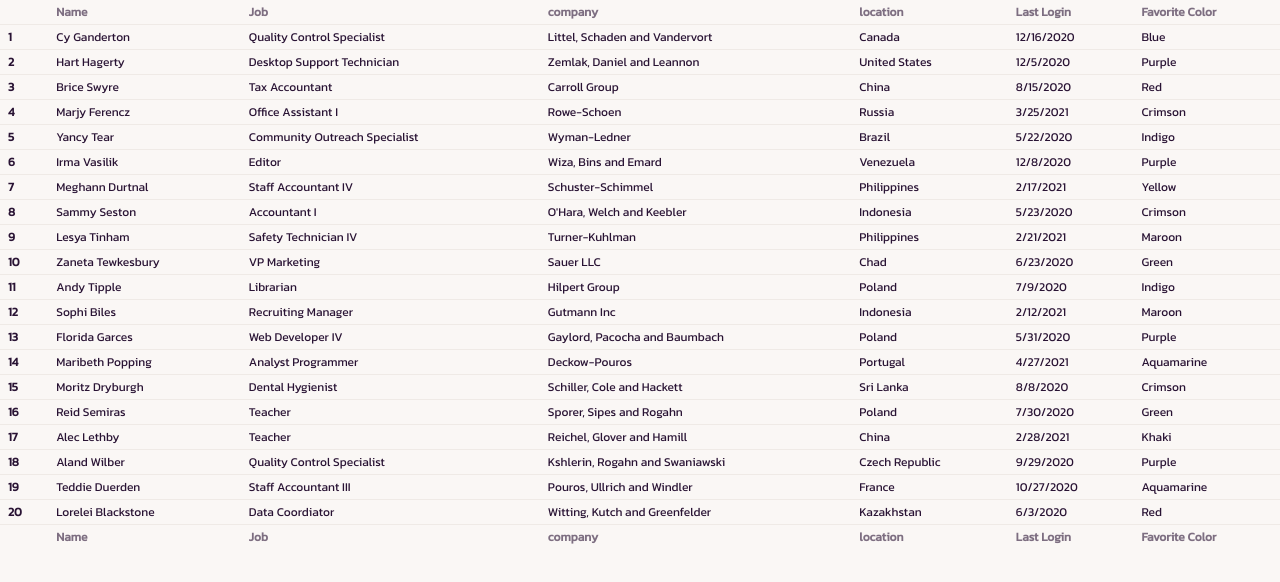
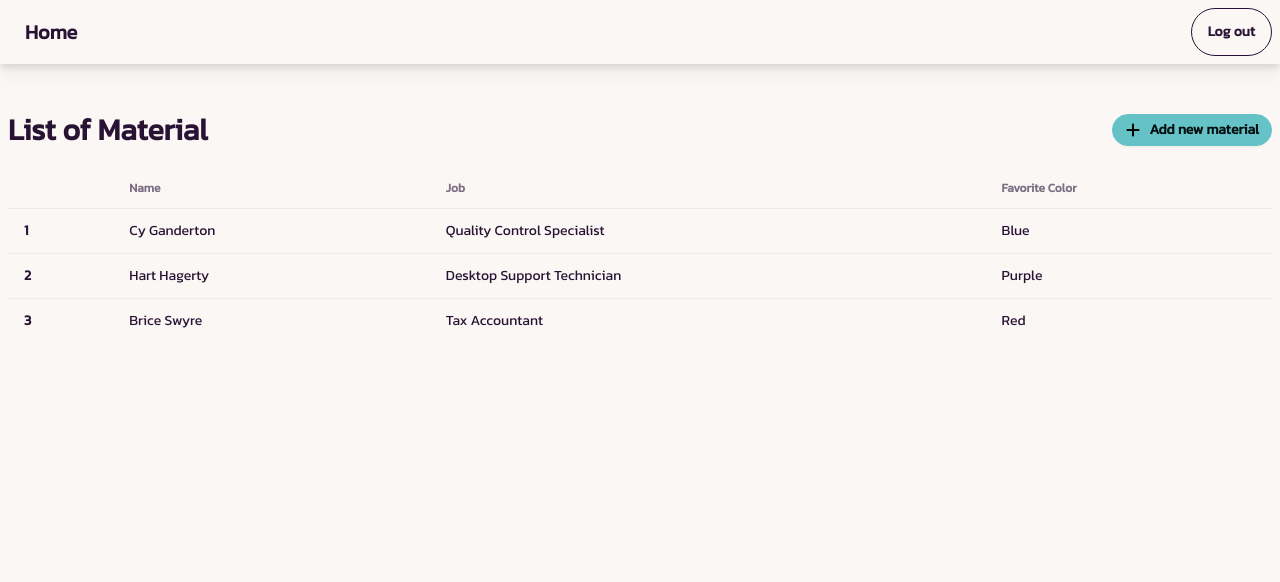
Before and after one commit to saharat-kosum/stock-checker, a Next.js app: page /admin in a window 1280 px wide. Shown: the top 582 px of the page. Built offline with nearby package versions, Linux system fonts and the light colour scheme.

Commit message:
add navbar in admin

```diff
--- /dev/null
+++ b/app/admin/layout.tsx
@@ -0,0 +1,14 @@
+import Navbar from "@/components/Navbar";
+
+export default function AdminLayout({
+  children,
+}: {
+  children: React.ReactNode;
+}) {
+  return (
+    <>
+      <Navbar />
+      <main>{children}</main>
+    </>
+  );
+}
--- a/app/admin/page.tsx
+++ b/app/admin/page.tsx
@@ -1,214 +1,52 @@
+import Plus from "@/components/icon/Plus";
 import React from "react";
 
 function Admin() {
   return (
-    <div className="overflow-x-auto">
-      <table className="table table-xs">
+    <div className="container mx-auto mt-10 p-2">
+      <div className="flex justify-between items-center">
+        <h1 className="text-3xl font-bold">List of Material</h1>
+        <button className="btn btn-primary btn-sm">
+          <Plus />
+          Add new material
+        </button>
+      </div>
+      <div className="overflow-x-auto mt-5">
+        <table className="table">
+          {/* head */}
           <thead>
             <tr>
               <th></th>
               <th>Name</th>
               <th>Job</th>
-            <th>company</th>
-            <th>location</th>
-            <th>Last Login</th>
               <th>Favorite Color</th>
             </tr>
           </thead>
           <tbody>
+            {/* row 1 */}
             <tr>
               <th>1</th>
               <td>Cy Ganderton</td>
               <td>Quality Control Specialist</td>
-            <td>Littel, Schaden and Vandervort</td>
-            <td>Canada</td>
-            <td>12/16/2020</td>
               <td>Blue</td>
             </tr>
+            {/* row 2 */}
             <tr>
               <th>2</th>
               <td>Hart Hagerty</td>
               <td>Desktop Support Technician</td>
-            <td>Zemlak, Daniel and Leannon</td>
-            <td>United States</td>
-            <td>12/5/2020</td>
               <td>Purple</td>
             </tr>
+            {/* row 3 */}
             <tr>
               <th>3</th>
               <td>Brice Swyre</td>
               <td>Tax Accountant</td>
-            <td>Carroll Group</td>
-            <td>China</td>
-            <td>8/15/2020</td>
-            <td>Red</td>
-          </tr>
-          <tr>
-            <th>4</th>
-            <td>Marjy Ferencz</td>
-            <td>Office Assistant I</td>
-            <td>Rowe-Schoen</td>
-            <td>Russia</td>
-            <td>3/25/2021</td>
-            <td>Crimson</td>
-          </tr>
-          <tr>
-            <th>5</th>
-            <td>Yancy Tear</td>
-            <td>Community Outreach Specialist</td>
-            <td>Wyman-Ledner</td>
-            <td>Brazil</td>
-            <td>5/22/2020</td>
-            <td>Indigo</td>
-          </tr>
-          <tr>
-            <th>6</th>
-            <td>Irma Vasilik</td>
-            <td>Editor</td>
-            <td>Wiza, Bins and Emard</td>
-            <td>Venezuela</td>
-            <td>12/8/2020</td>
-            <td>Purple</td>
-          </tr>
-          <tr>
-            <th>7</th>
-            <td>Meghann Durtnal</td>
-            <td>Staff Accountant IV</td>
-            <td>Schuster-Schimmel</td>
-            <td>Philippines</td>
-            <td>2/17/2021</td>
-            <td>Yellow</td>
-          </tr>
-          <tr>
-            <th>8</th>
-            <td>Sammy Seston</td>
-            <td>Accountant I</td>
-            <td>O'Hara, Welch and Keebler</td>
-            <td>Indonesia</td>
-            <td>5/23/2020</td>
-            <td>Crimson</td>
-          </tr>
-          <tr>
-            <th>9</th>
-            <td>Lesya Tinham</td>
-            <td>Safety Technician IV</td>
-            <td>Turner-Kuhlman</td>
-            <td>Philippines</td>
-            <td>2/21/2021</td>
-            <td>Maroon</td>
-          </tr>
-          <tr>
-            <th>10</th>
-            <td>Zaneta Tewkesbury</td>
-            <td>VP Marketing</td>
-            <td>Sauer LLC</td>
-            <td>Chad</td>
-            <td>6/23/2020</td>
-            <td>Green</td>
-          </tr>
-          <tr>
-            <th>11</th>
-            <td>Andy Tipple</td>
-            <td>Librarian</td>
-            <td>Hilpert Group</td>
-            <td>Poland</td>
-            <td>7/9/2020</td>
-            <td>Indigo</td>
-          </tr>
-          <tr>
-            <th>12</th>
-            <td>Sophi Biles</td>
-            <td>Recruiting Manager</td>
-            <td>Gutmann Inc</td>
-            <td>Indonesia</td>
-            <td>2/12/2021</td>
-            <td>Maroon</td>
-          </tr>
-          <tr>
-            <th>13</th>
-            <td>Florida Garces</td>
-            <td>Web Developer IV</td>
-            <td>Gaylord, Pacocha and Baumbach</td>
-            <td>Poland</td>
-            <td>5/31/2020</td>
-            <td>Purple</td>
-          </tr>
-          <tr>
-            <th>14</th>
-            <td>Maribeth Popping</td>
-            <td>Analyst Programmer</td>
-            <td>Deckow-Pouros</td>
-            <td>Portugal</td>
-            <td>4/27/2021</td>
-            <td>Aquamarine</td>
-          </tr>
-          <tr>
-            <th>15</th>
-            <td>Moritz Dryburgh</td>
-            <td>Dental Hygienist</td>
-            <td>Schiller, Cole and Hackett</td>
-            <td>Sri Lanka</td>
-            <td>8/8/2020</td>
-            <td>Crimson</td>
-          </tr>
-          <tr>
-            <th>16</th>
-            <td>Reid Semiras</td>
-            <td>Teacher</td>
-            <td>Sporer, Sipes and Rogahn</td>
-            <td>Poland</td>
-            <td>7/30/2020</td>
-            <td>Green</td>
-          </tr>
-          <tr>
-            <th>17</th>
-            <td>Alec Lethby</td>
-            <td>Teacher</td>
-            <td>Reichel, Glover and Hamill</td>
-            <td>China</td>
-            <td>2/28/2021</td>
-            <td>Khaki</td>
-          </tr>
-          <tr>
-            <th>18</th>
-            <td>Aland Wilber</td>
-            <td>Quality Control Specialist</td>
-            <td>Kshlerin, Rogahn and Swaniawski</td>
-            <td>Czech Republic</td>
-            <td>9/29/2020</td>
-            <td>Purple</td>
-          </tr>
-          <tr>
-            <th>19</th>
-            <td>Teddie Duerden</td>
-            <td>Staff Accountant III</td>
-            <td>Pouros, Ullrich and Windler</td>
-            <td>France</td>
-            <td>10/27/2020</td>
-            <td>Aquamarine</td>
-          </tr>
-          <tr>
-            <th>20</th>
-            <td>Lorelei Blackstone</td>
-            <td>Data Coordiator</td>
-            <td>Witting, Kutch and Greenfelder</td>
-            <td>Kazakhstan</td>
-            <td>6/3/2020</td>
               <td>Red</td>
             </tr>
           </tbody>
-        <tfoot>
-          <tr>
-            <th></th>
-            <th>Name</th>
-            <th>Job</th>
-            <th>company</th>
-            <th>location</th>
-            <th>Last Login</th>
-            <th>Favorite Color</th>
-          </tr>
-        </tfoot>
         </table>
+      </div>
     </div>
   );
 }
--- a/app/admin/login/page.tsx
+++ b/app/login/page.tsx
@@ -1,5 +1,5 @@
 "use client";
-import Spinner from "@/components/spinner";
+import Spinner from "@/components/Spinner";
 import { AppDispatch, useAppSelector } from "@/redux/Store";
 import { login } from "@/redux/authSlice";
 import { useRouter } from "next/navigation";
--- /dev/null
+++ b/components/Navbar.tsx
@@ -0,0 +1,19 @@
+import React from "react";
+import Link from "next/link";
+
+function Navbar() {
+  return (
+    <div className="navbar bg-base-100 drop-shadow-lg">
+      <div className="flex-1">
+        <Link href="/admin" className="btn btn-ghost text-xl">
+          Home
+        </Link>
+      </div>
+      <div className="flex-none">
+        <button className="btn btn-outline">Log out</button>
+      </div>
+    </div>
+  );
+}
+
+export default Navbar;
--- /dev/null
+++ b/components/icon/Plus.tsx
@@ -0,0 +1,15 @@
+import React from "react";
+
+function Plus() {
+  return (
+    <svg
+      className="w-4 h-4"
+      xmlns="http://www.w3.org/2000/svg"
+      viewBox="0 0 448 512"
+    >
+      <path d="M256 80c0-17.7-14.3-32-32-32s-32 14.3-32 32V224H48c-17.7 0-32 14.3-32 32s14.3 32 32 32H192V432c0 17.7 14.3 32 32 32s32-14.3 32-32V288H400c17.7 0 32-14.3 32-32s-14.3-32-32-32H256V80z" />
+    </svg>
+  );
+}
+
+export default Plus;
--- a/middleware.ts
+++ b/middleware.ts
@@ -5,10 +5,6 @@ export async function middleware(request: NextRequest) {
   const { pathname } = request.nextUrl;
 
   if (pathname.startsWith("/admin")) {
-    if (pathname.includes("/login")) {
-      return NextResponse.next();
-    }
-
     const token = await verifyToken();
     if (token) {
       return NextResponse.next();
```
Lines whose indentation alone changed are shown as unchanged.
